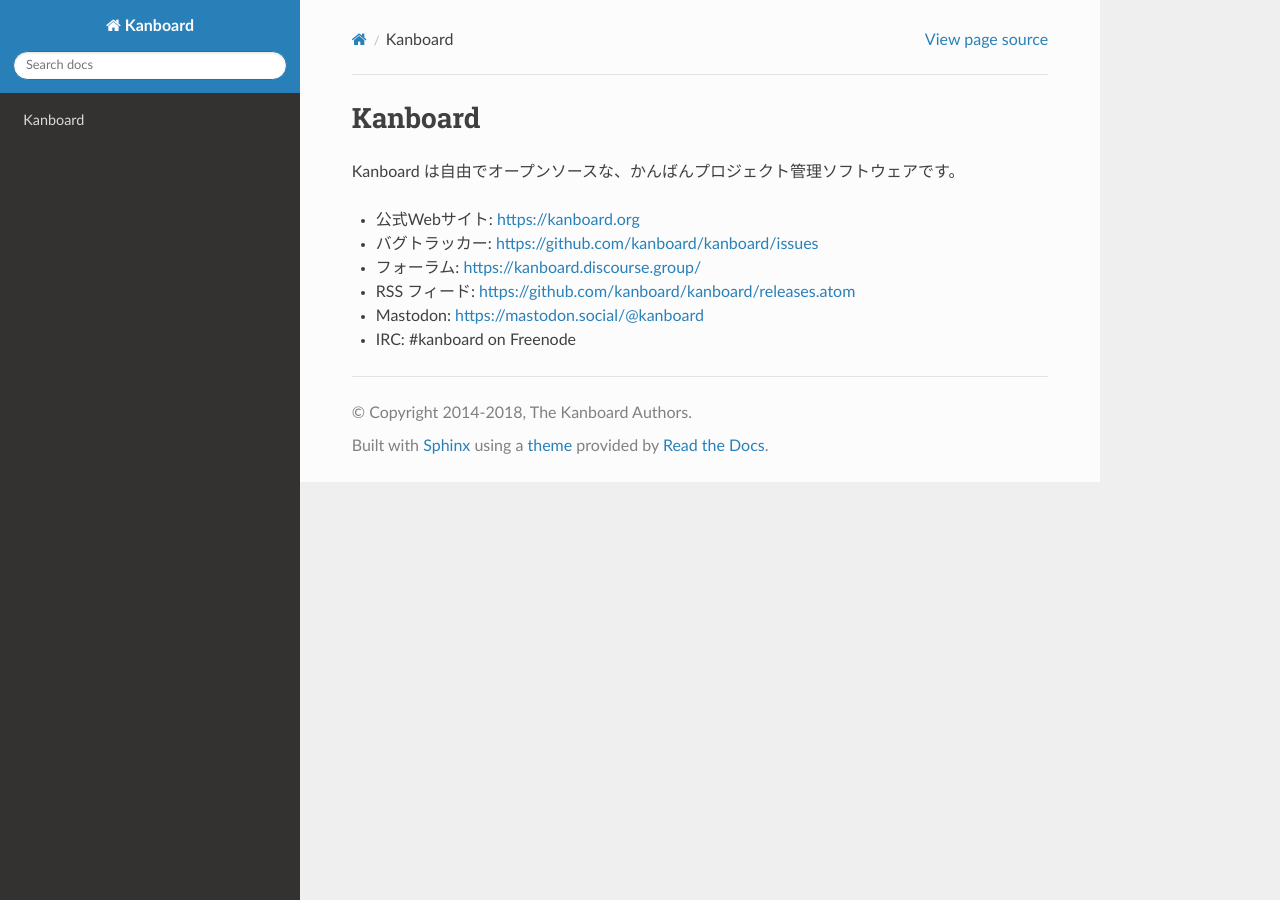
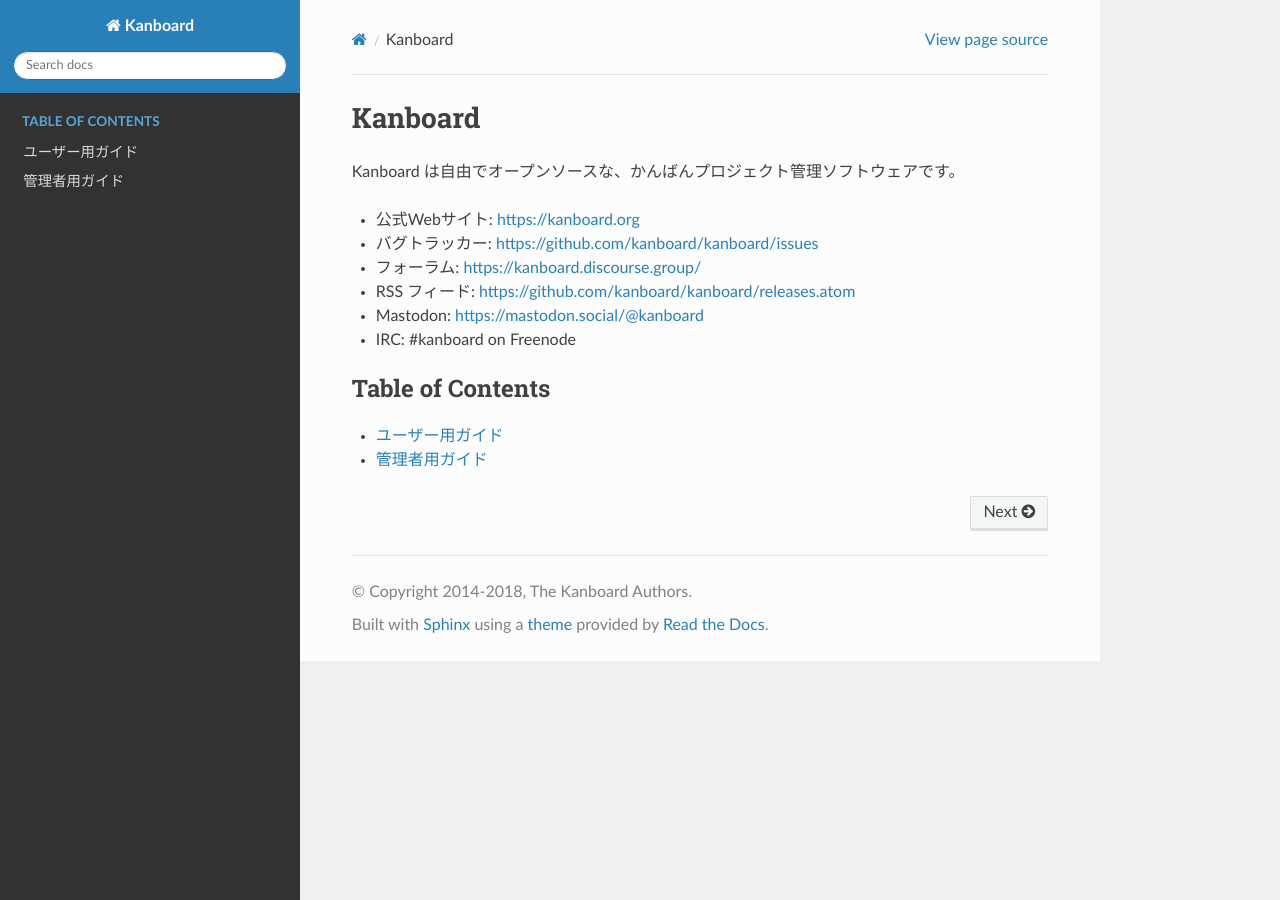
Before and after one commit to sambar-fgfs/Kanboard-documentation-ja, a Sphinx documentation site: the page built from source/index.rst, in a window 1280 px wide. Built offline with Sphinx 7.4.7 and the Read the Docs theme 2.0.0, drawn with Linux system fonts in a browser that asks for light colours; pages that are not in the unit, such as notebooks, are missing from menus.

```diff
--- a/source/index.rst
+++ b/source/index.rst
@@ -13,9 +13,10 @@ Kanboard は自由でオープンソースな、かんばんプロジェクト
 .. toctree::
     :maxdepth: 1
     :caption: Table of Contents
+
     user_guide/index
     admin_guide/index
-    api/index
 ..    developer_guide/index
 ..    plugins/index
+    api/index
 .. 未完了はドット2つを先頭に付けてコメントアウト
```
